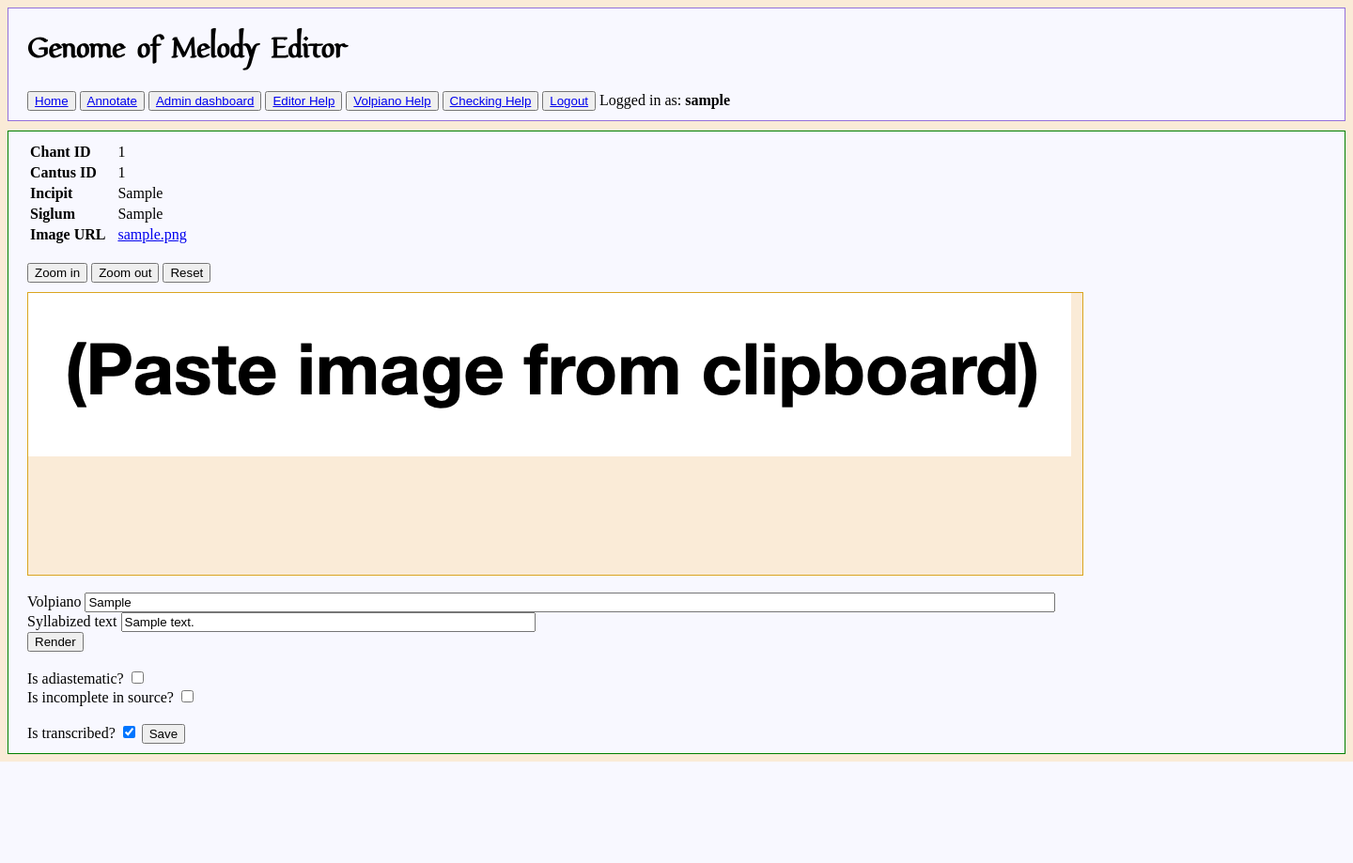
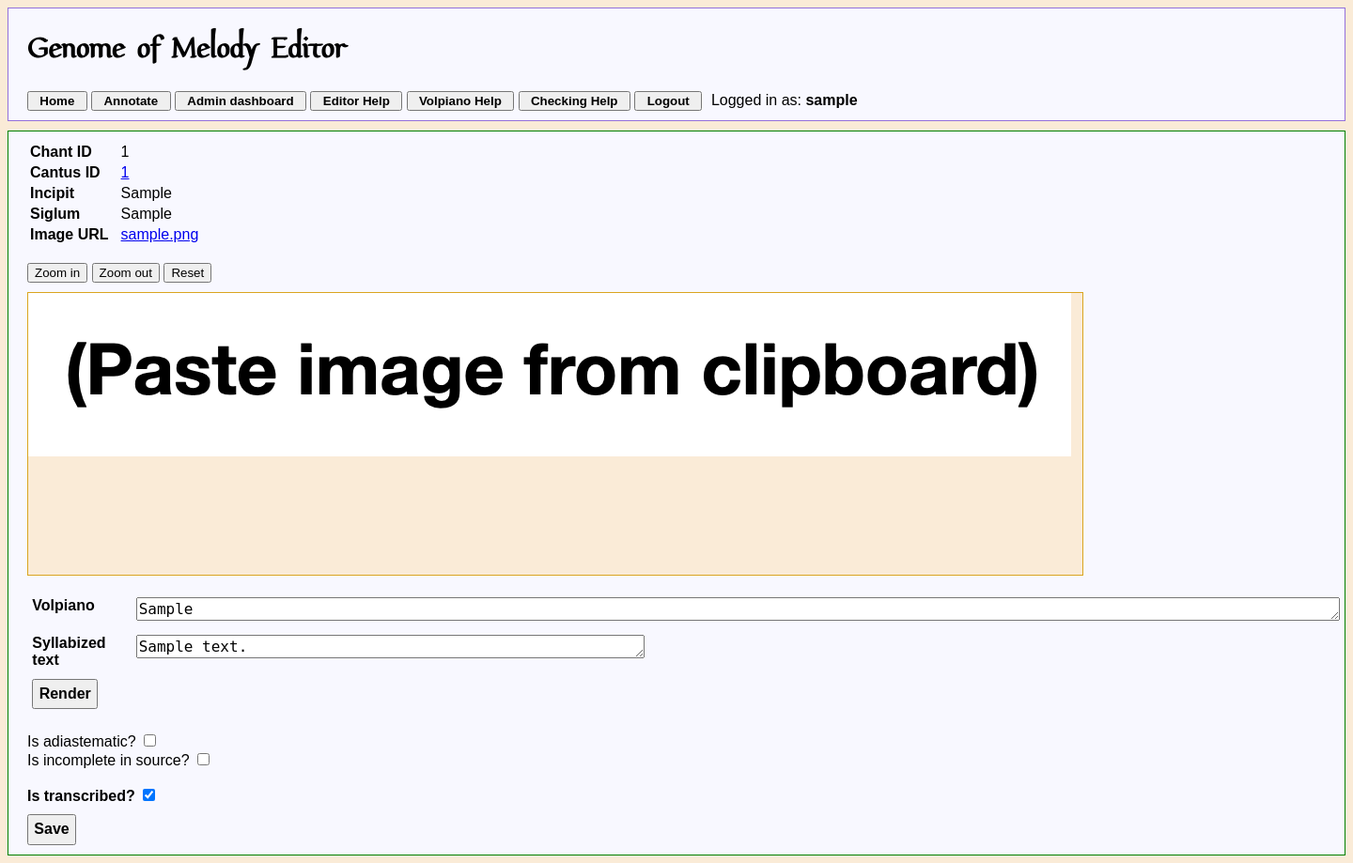
Before and after one commit to Genome-of-Melody/genomel_editor, a Django app: page /genomel_editor/annotate in a window 1440 px wide. Shown: the whole page at 94% size. Before the commit the page ends 811 px from the top, so only its background shows below. Run offline with Django 4.2, Linux system fonts and the light colour scheme; a user stored in the database is signed in; tables that the repository leaves empty hold one stand-in row (values such as "Sample post"); some libraries are stand-ins or nearby versions.

Commit message:
UI improvements in styling: bigger fonts, sans-serif, annotation form in table, etc.

```diff
--- a/GenomelEditor/static/base.css
+++ b/GenomelEditor/static/base.css
@@ -6,6 +6,7 @@
 
 #body {
     background: antiquewhite;
+    font-family: sans-serif;
 }
 
 
@@ -22,6 +23,10 @@
 }
 
 .navigation_button_link {
+    font-weight: bold;
+    text-decoration: none;
+    padding: 4pt;
+    color: black;
 }
 
 #page {
--- a/GenomelEditor/static/volpiano_transcription.css
+++ b/GenomelEditor/static/volpiano_transcription.css
@@ -3,15 +3,62 @@
     src: url("fonts/volpiano.otf");
 }
 
+/* Style for the input form */
+
+#volpiano_transcription_input_table {
+    vertical-align: top;
+    border-collapse: collapse;
+    /*border: 1px solid red;*/
+}
+
+#volpiano_transcription_input_table td {
+    padding: 4pt;
+    vertical-align: top;
+    /*border: 1px solid green;*/
+}
+
+#volpiano_transcription_volpiano_input_label, #volpiano_transcription_syllabized_text_input_label {
+    font-size: 12pt;
+    font-weight: bold;
+    /*padding-left: 8pt;*/
+    padding-right: 8pt;
+    /*border: 1px solid blue;*/
+}
+
+
+#volpiano_transcription_volpiano_input, #volpiano_transcription_syllabized_text_input {
+    font-size: 12pt;
+}
+
+
+#volpiano_transcription_do_render {
+    /*margin-top: 8pt;*/
+    padding: 4pt;
+    font-size: 12pt;
+    font-weight: bold;
+}
+
+#volpiano_transcription_form_submit {
+    margin-top: 8pt;
+    padding: 4pt;
+    font-size: 12pt;
+    font-weight: bold;
+}
+
+
+
+
+/* Style for rendering */
 
 .syllable_volpiano {
     /*border: 1px solid blue;*/
     font-family: "volpiano", sans-serif;
-    font-size: 20px;
+    font-size: 30pt;
 }
 
 .syllable_syllabized_text {
     /*border: 1px solid purple;*/
+    font-size: 14pt;
 }
 
 .word_container {
--- a/templates/base.html
+++ b/templates/base.html
@@ -51,7 +51,7 @@
                 <button class="navigation_button">
                     <span><a class="navigation_button_link" href="{% url 'GenomelEditor:logout' %}">Logout</a></span>
                 </button>
-                <span>Logged in as: <b>{{ user.username }}</b></span>
+                <span style="margin-left: 4pt">Logged in as: <b>{{ user.username }}</b></span>
             {% else %}
                 {% include "login.html" %}
             {% endif %}
--- a/templates/chant_description.html
+++ b/templates/chant_description.html
@@ -6,7 +6,10 @@
         </tr>
         <tr>
             <td class="chant_description_label_cell"><span class="chant_description_label">Cantus ID</span></td>
-            <td class="chant_description_value_cell">{{ chant.cantus_id }}</td>
+            <td class="chant_description_value_cell"><a href="https://cantusindex.org/id/{{ chant.cantus_id }}"
+                target="_blank"
+                rel="noreferrer noopener">{{ chant.cantus_id }}</a>
+            </td>
         <tr>
             <td class="chant_description_label_cell"><span class="chant_description_label">Incipit</span></td>
             <td class="chant_description_value_cell">{{ chant.incipit }}</td>
--- a/templates/volpiano_transcription.html
+++ b/templates/volpiano_transcription.html
@@ -12,35 +12,54 @@
 {#        Here be the input field where the user edits the volpiano string.#}
         {# The important part is the form, which triggers updates to the Melody #}
         {# object in the database. #}
-        <form action="{% url 'GenomelEditor:save_annotation' %}" method="post">
+        <form action="{% url 'GenomelEditor:save_annotation' %}"
+              id="volpiano_transcription_form"
+              method="post">
 
             {% csrf_token %}
-
-            <label for="volpiano_transcription_volpiano_input">Volpiano</label>
-            <input id="volpiano_transcription_volpiano_input"
-                   type="text"
+            <table id="volpiano_transcription_input_table">
+                <tr>
+                    <td>
+                    <label id="volpiano_transcription_volpiano_input_label"
+                           for="volpiano_transcription_volpiano_input">Volpiano</label>
+                    </td>
+                    <td>
+                    <textarea id="volpiano_transcription_volpiano_input"
+                              form="volpiano_transcription_form"
                               name="volpiano"
-                   size="{{ melody.volpiano|length|add:"120" }}"
-                   value="{{ melody.volpiano }}">
-            <br>
-            <label for="volpiano_transcription_syllabized_text_input">Syllabized text</label>
-            <input id="volpiano_transcription_syllabized_text_input"
-                   type="text"
+                              rows="1"
+                              cols="{{ melody.volpiano|length|add:"120" }}"
+                    >{{ melody.volpiano }}</textarea>
+                    </td>
+                </tr>
+                <tr>
+                    <td>
+                    <label id="volpiano_transcription_syllabized_text_input_label"
+                           for="volpiano_transcription_syllabized_text_input">Syllabized text</label>
+                    </td><td>
+                    <textarea id="volpiano_transcription_syllabized_text_input"
+                              form="volpiano_transcription_form"
                               name="syllabized_text"
-                   size="{{ melody.syllabized_text|length|add:"40" }}"
-                   value="{{ melody.syllabized_text }}">
-            <br>
+                              rows="1"
+                              cols="{{ melody.syllabized_text|length|add:"40" }}"
+                    >{{ melody.syllabized_text }}</textarea>
+                    </td>
+                </tr>
+                <tr>
+                    <td>
                     <button id="volpiano_transcription_do_render"
                             type="button">
                         {# Without setting the type, a button in a form always submits. #}
                         Render
                     </button>
-            <br>
-
+                    </td><td>
                     {# Here we render the current state of the transcription. #}
                     {# This requires quite a bit of javascripting (below). #}
                     <div id="volpiano_transcription_rendering_container">
                     </div>
+                    </td>
+                </tr>
+            </table>
 
             <br>
             <label for="volpiano_transcription_is_adiastematic">Is adiastematic?</label>
@@ -58,7 +77,7 @@
 
             <!-- State management. -->
             {% if melody.is_in_transcription %}
-                <label for="volpiano_transcription_is_transcribed">Is transcribed?</label>
+                <label for="volpiano_transcription_is_transcribed"><b>Is transcribed?<b></label>
                 <input id="volpiano_transcription_is_transcribed"
                        type="checkbox"
                        name="is_transcribed"
@@ -70,7 +89,7 @@
                      At this point, the user should always have the permission to check,
                      because a melody that is already transcribed and requires checking
                      should never be selected for a user who does *not* have checking permissions.-->
-                <label for="volpiano_transcription_is_checked">Can be finalized?</label>
+                <label for="volpiano_transcription_is_checked"><b>Can be finalized?</b></label>
                 <input id="volpiano_transcription_is_checked"
                        type="checkbox"
                        name="is_checked"
@@ -78,12 +97,12 @@
                        {% if melody.show_as_checked %} checked {% endif %}
                 >
             {% endif %}
-
+            <br>
             <input type="hidden" value="{{ chant.id }}" name="chant_id">
             <input type="hidden" value="{{ melody.id|default_if_none:"" }}" name="melody_id">
 {#          <input type="hidden" value="{{ melody.timestamp }}" name="melody_timestamp">#}
 
-            <input type="submit" value="Save">
+            <input id="volpiano_transcription_form_submit" type="submit" value="Save">
         </form>
     </div>
 </div>
```
Lines whose indentation alone changed are shown as unchanged.
